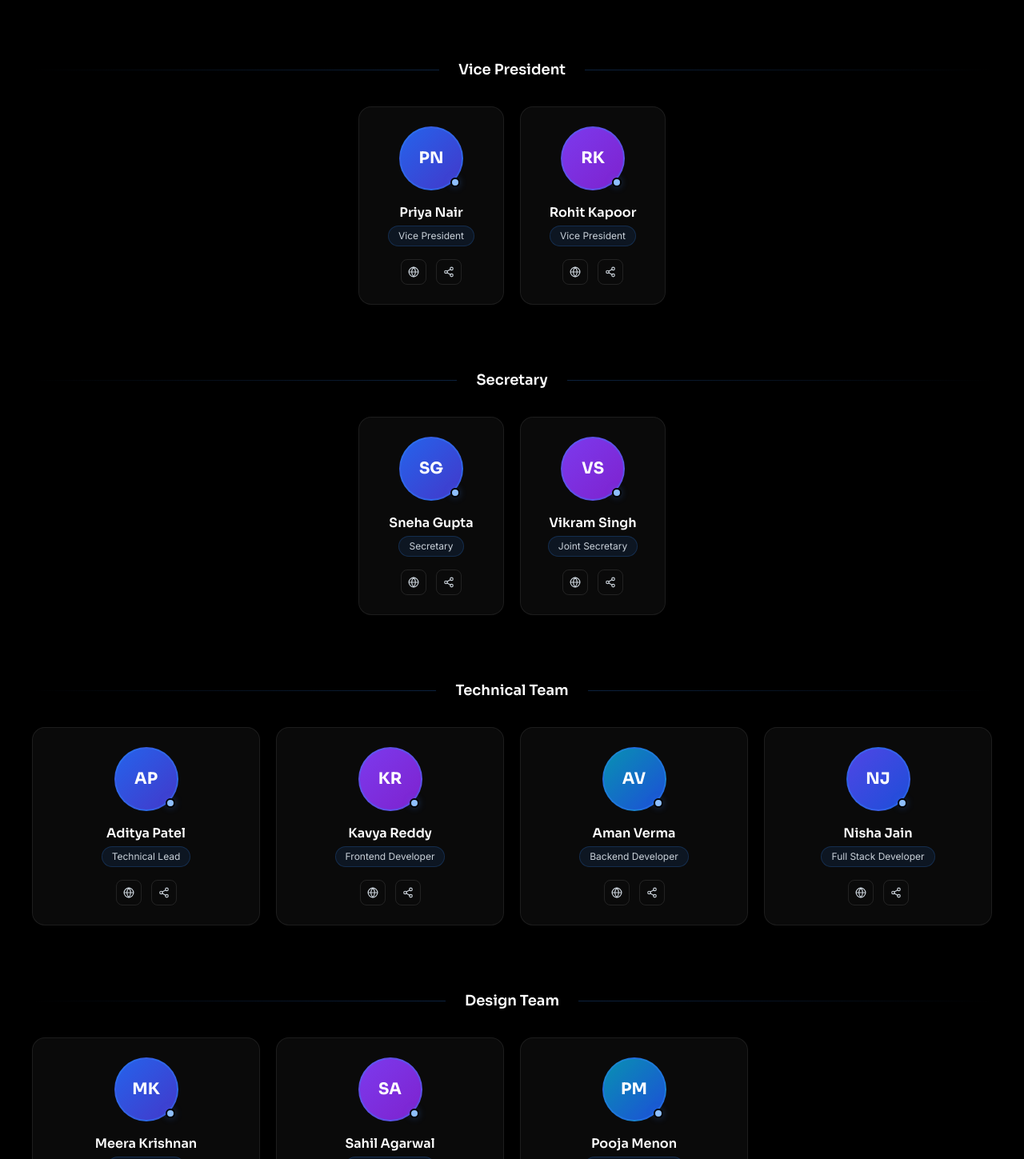
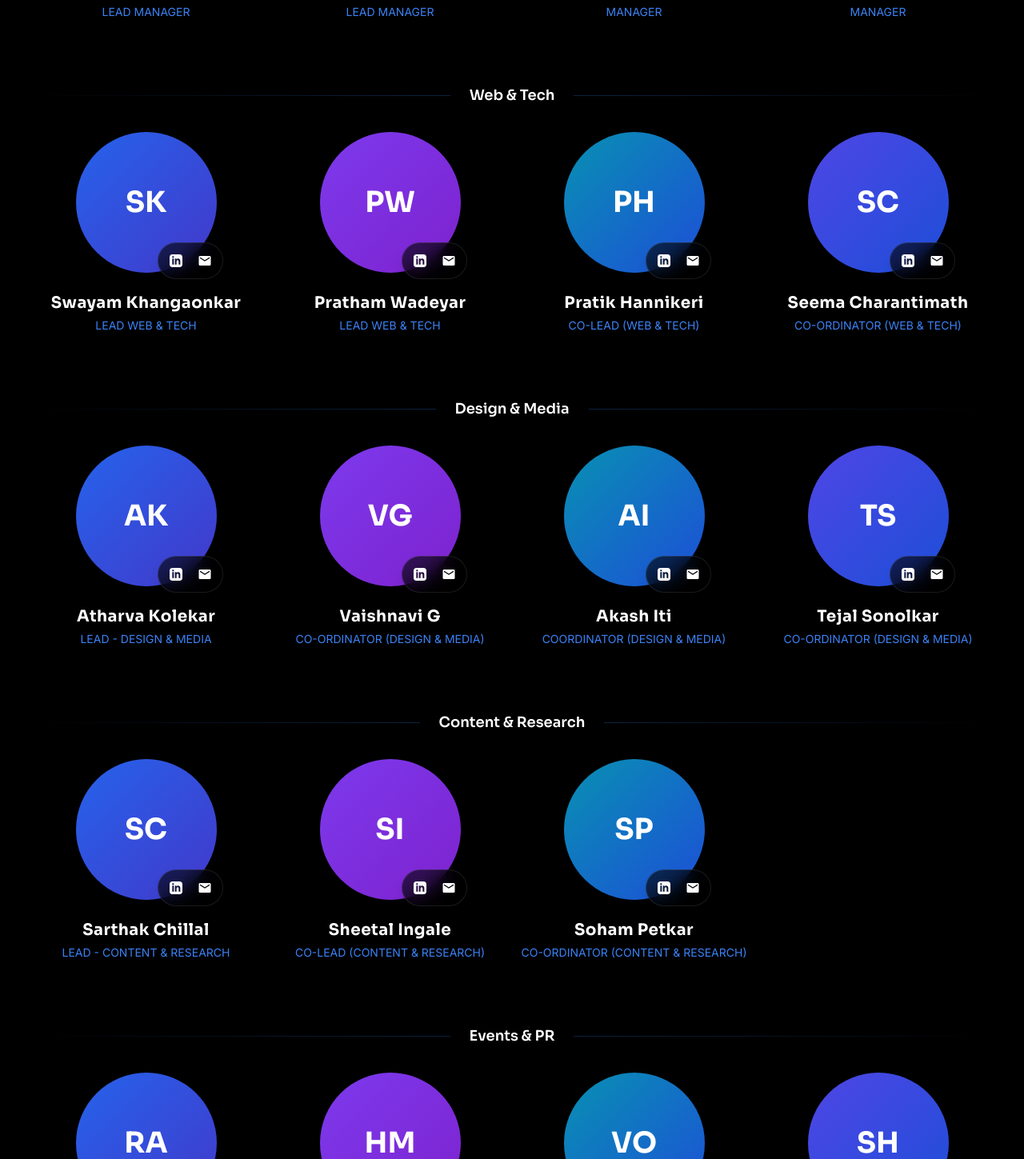
Before and after one commit to Prathamwadiyar/Jcer-E-cell, a React (Vite) app: page /team in a window 1280 px wide. Shown: the part 1241-2690 px from the top of the page at 80% size. Built offline with nearby package versions, Linux system fonts and the light colour scheme.

Commit message:
Revert gallery title style and redesign team page with real data

```diff
--- a/src/components/team/TeamCard.jsx
+++ b/src/components/team/TeamCard.jsx
@@ -1,7 +1,6 @@
 import { motion } from 'framer-motion';
-import { Globe, Share2 } from 'lucide-react';
 
-// Deterministic color for avatar based on name
+// Deterministic color for avatar based on name (fallback)
 const avatarColors = [
   'from-blue-600 to-indigo-700',
   'from-violet-600 to-purple-700',
@@ -27,12 +26,12 @@ const TeamCard = ({ member, index = 0 }) => {
       viewport={{ once: true }}
       transition={{ duration: 0.5, delay: (index % 4) * 0.08 }}
       whileHover={{ y: -8 }}
-      className="team-card glass rounded-2xl p-6 flex flex-col items-center text-center gap-4 transition-all duration-300 hover:shadow-glow-md group"
+      className="flex flex-col items-center text-center group cursor-pointer"
     >
-      {/* Avatar */}
-      <div className="relative">
+      {/* Avatar Container */}
+      <div className="relative mb-4">
         <div
-          className={`team-img-ring w-20 h-20 rounded-full border-2 border-ecell-blue/40 flex items-center justify-center bg-gradient-to-br ${gradient} transition-all duration-400`}
+          className={`w-36 h-36 md:w-44 md:h-44 rounded-full flex items-center justify-center bg-gradient-to-br ${gradient} transition-transform duration-500 group-hover:scale-105 shadow-xl`}
         >
           {member.avatar ? (
             <img
@@ -41,42 +40,38 @@ const TeamCard = ({ member, index = 0 }) => {
               className="w-full h-full rounded-full object-cover"
             />
           ) : (
-            <span className="font-sora font-bold text-xl text-white">{initials}</span>
+            <span className="font-sora font-bold text-3xl md:text-4xl text-white">{initials}</span>
           )}
         </div>
-        {/* Online dot */}
-        <span className="absolute bottom-1 right-1 w-3 h-3 rounded-full bg-ecell-glow border-2 border-ecell-bg shadow-glow-sm" />
-      </div>
 
-      {/* Info */}
-      <div>
-        <h3 className="font-sora font-semibold text-white text-base">{member.name}</h3>
-        <p className="text-ecell-gray text-xs font-inter mt-1 px-3 py-1 rounded-full bg-ecell-blue/10 border border-ecell-blue/20 inline-block">
-          {member.role}
-        </p>
-      </div>
-
-      {/* Social links */}
-      <div className="flex gap-3">
+        {/* Social Icons floating on bottom right */}
+        <div className="absolute -bottom-2 -right-2 flex gap-1 bg-black/60 backdrop-blur-md rounded-full p-1.5 border border-white/10 shadow-lg">
           <a
             href={member.linkedin}
             target="_blank"
             rel="noopener noreferrer"
             aria-label={`${member.name} LinkedIn`}
-          className="w-8 h-8 flex items-center justify-center rounded-lg border border-white/10 text-ecell-gray hover:text-[#0A66C2] hover:border-[#0A66C2]/50 hover:bg-[#0A66C2]/10 transition-all duration-200"
+            className="w-8 h-8 flex items-center justify-center rounded-full text-white bg-transparent hover:bg-[#0A66C2] transition-colors duration-200"
           >
-          <Globe className="w-3.5 h-3.5" />
+            <svg viewBox="0 0 24 24" width="16" height="16" fill="currentColor"><path d="M19 0h-14c-2.761 0-5 2.239-5 5v14c0 2.761 2.239 5 5 5h14c2.762 0 5-2.239 5-5v-14c0-2.761-2.238-5-5-5zm-11 19h-3v-11h3v11zm-1.5-12.268c-.966 0-1.75-.79-1.75-1.764s.784-1.764 1.75-1.764 1.75.79 1.75 1.764-.783 1.764-1.75 1.764zm13.5 12.268h-3v-5.604c0-3.368-4-3.113-4 0v5.604h-3v-11h3v1.765c1.396-2.586 7-2.777 7 2.476v6.759z"/></svg>
           </a>
           <a
-          href={member.instagram}
-          target="_blank"
-          rel="noopener noreferrer"
-          aria-label={`${member.name} Instagram`}
-          className="w-8 h-8 flex items-center justify-center rounded-lg border border-white/10 text-ecell-gray hover:text-[#E1306C] hover:border-[#E1306C]/50 hover:bg-[#E1306C]/10 transition-all duration-200"
+            href={member.email}
+            aria-label={`Email ${member.name}`}
+            className="w-8 h-8 flex items-center justify-center rounded-full text-white bg-transparent hover:bg-ecell-blue transition-colors duration-200"
           >
-          <Share2 className="w-3.5 h-3.5" />
+            <svg viewBox="0 0 24 24" width="18" height="18" fill="currentColor"><path d="M20 4H4c-1.1 0-1.99.9-1.99 2L2 18c0 1.1.9 2 2 2h16c1.1 0 2-.9 2-2V6c0-1.1-.9-2-2-2zm0 4l-8 5-8-5V6l8 5 8-5v2z"/></svg>
           </a>
         </div>
+      </div>
+
+      {/* Info */}
+      <h3 className="font-sora font-bold text-white text-lg md:text-xl mt-2 tracking-wide transition-colors group-hover:text-ecell-blue">
+        {member.name}
+      </h3>
+      <p className="text-[#3b82f6] text-sm font-inter mt-1">
+        {member.role}
+      </p>
     </motion.div>
   );
 };
--- a/src/data/teamData.js
+++ b/src/data/teamData.js
@@ -1,220 +1,241 @@
 export const teamCategories = [
-  'Faculty Coordinator',
-  'President',
-  'Vice President',
-  'Secretary',
-  'Technical Team',
-  'Design Team',
-  'Marketing Team',
-  'Management Team',
-  'Photography Team',
+  'Overall Coordinators',
+  'Managers',
+  'Web & Tech',
+  'Design & Media',
+  'Content & Research',
+  'Events & PR',
+  'Corporate & Marketing'
 ];
 
 export const teamData = [
-  // Faculty Coordinator
+  // Overall Coordinators
   {
     id: 1,
-    name: 'Dr. Ananya Sharma',
-    role: 'Faculty Coordinator',
-    category: 'Faculty Coordinator',
+    name: 'Omkar V Shirvalkar',
+    role: 'CHEIF OVERALL COORDINATOR',
+    category: 'Overall Coordinators',
     linkedin: '#',
-    instagram: '#',
+    email: 'mailto:contact@example.com',
+    avatar: null,
+  },
+  {
+    id: 2,
+    name: 'Saniya Gorikhan',
+    role: 'OVERALL COORDINATOR',
+    category: 'Overall Coordinators',
+    linkedin: '#',
+    email: 'mailto:contact@example.com',
     avatar: null,
   },
 
-  // President
-  {
-    id: 2,
-    name: 'Arjun Mehta',
-    role: 'President',
-    category: 'President',
-    linkedin: '#',
-    instagram: '#',
-    avatar: null,
-  },
-
-  // Vice President
+  // Managers
   {
     id: 3,
-    name: 'Priya Nair',
-    role: 'Vice President',
-    category: 'Vice President',
+    name: 'Pranali Basarikatti',
+    role: 'LEAD MANAGER',
+    category: 'Managers',
     linkedin: '#',
-    instagram: '#',
+    email: 'mailto:contact@example.com',
     avatar: null,
   },
   {
     id: 4,
-    name: 'Rohit Kapoor',
-    role: 'Vice President',
-    category: 'Vice President',
+    name: 'Kesar Rajput',
+    role: 'LEAD MANAGER',
+    category: 'Managers',
     linkedin: '#',
-    instagram: '#',
+    email: 'mailto:contact@example.com',
     avatar: null,
   },
-
-  // Secretary
   {
     id: 5,
-    name: 'Sneha Gupta',
-    role: 'Secretary',
-    category: 'Secretary',
+    name: 'Shreya Godse',
+    role: 'MANAGER',
+    category: 'Managers',
     linkedin: '#',
-    instagram: '#',
+    email: 'mailto:contact@example.com',
     avatar: null,
   },
   {
     id: 6,
-    name: 'Vikram Singh',
-    role: 'Joint Secretary',
-    category: 'Secretary',
+    name: 'Kshitij Achari',
+    role: 'MANAGER',
+    category: 'Managers',
     linkedin: '#',
-    instagram: '#',
+    email: 'mailto:contact@example.com',
     avatar: null,
   },
 
-  // Technical Team
+  // Web & Tech
   {
     id: 7,
-    name: 'Aditya Patel',
-    role: 'Technical Lead',
-    category: 'Technical Team',
+    name: 'Swayam Khangaonkar',
+    role: 'LEAD WEB & TECH',
+    category: 'Web & Tech',
     linkedin: '#',
-    instagram: '#',
+    email: 'mailto:contact@example.com',
     avatar: null,
   },
   {
     id: 8,
-    name: 'Kavya Reddy',
-    role: 'Frontend Developer',
-    category: 'Technical Team',
+    name: 'Pratham Wadeyar',
+    role: 'LEAD WEB & TECH',
+    category: 'Web & Tech',
     linkedin: '#',
-    instagram: '#',
+    email: 'mailto:contact@example.com',
     avatar: null,
   },
   {
     id: 9,
-    name: 'Aman Verma',
-    role: 'Backend Developer',
-    category: 'Technical Team',
+    name: 'Pratik Hannikeri',
+    role: 'CO-LEAD (WEB & TECH)',
+    category: 'Web & Tech',
     linkedin: '#',
-    instagram: '#',
+    email: 'mailto:contact@example.com',
     avatar: null,
   },
   {
     id: 10,
-    name: 'Nisha Jain',
-    role: 'Full Stack Developer',
-    category: 'Technical Team',
+    name: 'Seema Charantimath',
+    role: 'CO-ORDINATOR (WEB & TECH)',
+    category: 'Web & Tech',
     linkedin: '#',
-    instagram: '#',
+    email: 'mailto:contact@example.com',
     avatar: null,
   },
 
-  // Design Team
+  // Design & Media
   {
     id: 11,
-    name: 'Meera Krishnan',
-    role: 'Design Lead',
-    category: 'Design Team',
+    name: 'Atharva Kolekar',
+    role: 'LEAD - DESIGN & MEDIA',
+    category: 'Design & Media',
     linkedin: '#',
-    instagram: '#',
+    email: 'mailto:contact@example.com',
     avatar: null,
   },
   {
     id: 12,
-    name: 'Sahil Agarwal',
-    role: 'UI/UX Designer',
-    category: 'Design Team',
+    name: 'Vaishnavi G',
+    role: 'CO-ORDINATOR (DESIGN & MEDIA)',
+    category: 'Design & Media',
     linkedin: '#',
-    instagram: '#',
+    email: 'mailto:contact@example.com',
     avatar: null,
   },
   {
     id: 13,
-    name: 'Pooja Menon',
-    role: 'Graphic Designer',
-    category: 'Design Team',
+    name: 'Akash Iti',
+    role: 'COORDINATOR (DESIGN & MEDIA)',
+    category: 'Design & Media',
     linkedin: '#',
-    instagram: '#',
+    email: 'mailto:contact@example.com',
+    avatar: null,
+  },
+  {
+    id: 14,
+    name: 'Tejal Sonolkar',
+    role: 'CO-ORDINATOR (DESIGN & MEDIA)',
+    category: 'Design & Media',
+    linkedin: '#',
+    email: 'mailto:contact@example.com',
     avatar: null,
   },
 
-  // Marketing Team
-  {
-    id: 14,
-    name: 'Rahul Desai',
-    role: 'Marketing Lead',
-    category: 'Marketing Team',
-    linkedin: '#',
-    instagram: '#',
-    avatar: null,
-  },
+  // Content & Research
   {
     id: 15,
-    name: 'Sanya Bose',
-    role: 'Content Strategist',
-    category: 'Marketing Team',
+    name: 'Sarthak Chillal',
+    role: 'LEAD - CONTENT & RESEARCH',
+    category: 'Content & Research',
     linkedin: '#',
-    instagram: '#',
+    email: 'mailto:contact@example.com',
     avatar: null,
   },
   {
     id: 16,
-    name: 'Kiran Kumar',
-    role: 'Social Media Manager',
-    category: 'Marketing Team',
+    name: 'Sheetal Ingale',
+    role: 'CO-LEAD (CONTENT & RESEARCH)',
+    category: 'Content & Research',
     linkedin: '#',
-    instagram: '#',
+    email: 'mailto:contact@example.com',
+    avatar: null,
+  },
+  {
+    id: 17,
+    name: 'Soham Petkar',
+    role: 'CO-ORDINATOR (CONTENT & RESEARCH)',
+    category: 'Content & Research',
+    linkedin: '#',
+    email: 'mailto:contact@example.com',
     avatar: null,
   },
 
-  // Management Team
-  {
-    id: 17,
-    name: 'Divya Pillai',
-    role: 'Event Manager',
-    category: 'Management Team',
-    linkedin: '#',
-    instagram: '#',
-    avatar: null,
-  },
+  // Events & PR
   {
     id: 18,
-    name: 'Harsh Tiwari',
-    role: 'Operations Head',
-    category: 'Management Team',
+    name: 'Rahul AK',
+    role: 'LEAD - EVENTS & PR',
+    category: 'Events & PR',
     linkedin: '#',
-    instagram: '#',
+    email: 'mailto:contact@example.com',
     avatar: null,
   },
   {
     id: 19,
-    name: 'Ritika Shah',
-    role: 'PR Manager',
-    category: 'Management Team',
+    name: 'Hemant Mahaldar',
+    role: 'CO-LEAD (EVENTS & PR)',
+    category: 'Events & PR',
     linkedin: '#',
-    instagram: '#',
+    email: 'mailto:contact@example.com',
     avatar: null,
   },
-
-  // Photography Team
   {
     id: 20,
-    name: 'Sameer Khanna',
-    role: 'Photography Lead',
-    category: 'Photography Team',
+    name: 'Vikas Odugoudar',
+    role: 'EVENT OPERATIONS EXECUTIVE',
+    category: 'Events & PR',
     linkedin: '#',
-    instagram: '#',
+    email: 'mailto:contact@example.com',
     avatar: null,
   },
   {
     id: 21,
-    name: 'Tanvi Sood',
-    role: 'Videographer',
-    category: 'Photography Team',
+    name: 'Sakshi Hiremath',
+    role: 'PR COORDINATOR',
+    category: 'Events & PR',
     linkedin: '#',
-    instagram: '#',
+    email: 'mailto:contact@example.com',
+    avatar: null,
+  },
+
+  // Corporate & Marketing
+  {
+    id: 22,
+    name: 'Shreya Patil',
+    role: 'LEAD - CORPORATE & MARKETING',
+    category: 'Corporate & Marketing',
+    linkedin: '#',
+    email: 'mailto:contact@example.com',
+    avatar: null,
+  },
+  {
+    id: 23,
+    name: 'Shreya Bhadrashetti',
+    role: 'SPONSORSHIP EXECUTIVE HEAD',
+    category: 'Corporate & Marketing',
+    linkedin: '#',
+    email: 'mailto:contact@example.com',
+    avatar: null,
+  },
+  {
+    id: 24,
+    name: 'Sanket Kurbet',
+    role: 'CORPORATE RELATIONS & MARKETING',
+    category: 'Corporate & Marketing',
+    linkedin: '#',
+    email: 'mailto:contact@example.com',
     avatar: null,
   },
 ];
--- a/src/pages/Gallery.jsx
+++ b/src/pages/Gallery.jsx
@@ -12,18 +12,18 @@ const Gallery = () => {
       {/* Header */}
       <div className="text-center px-6 mb-16">
         <motion.h1
-          initial={{ opacity: 0, y: 20 }}
+          initial={{ opacity: 0, y: 28 }}
           animate={{ opacity: 1, y: 0 }}
-          transition={{ duration: 0.6 }}
-          className="font-sora font-bold text-5xl md:text-6xl text-white mb-4"
+          transition={{ duration: 0.6, delay: 0.1 }}
+          className="font-sora font-bold text-5xl md:text-7xl text-white mb-4"
         >
-          Gallery
+          Our <span className="gradient-text">Gallery</span>
         </motion.h1>
         <motion.p
-          initial={{ opacity: 0, y: 15 }}
+          initial={{ opacity: 0, y: 18 }}
           animate={{ opacity: 1, y: 0 }}
-          transition={{ duration: 0.5, delay: 0.1 }}
-          className="text-[#3b82f6] text-lg font-inter"
+          transition={{ duration: 0.5, delay: 0.2 }}
+          className="text-ecell-blue text-lg font-inter max-w-xl mx-auto"
         >
           An archive of our work and achievements
         </motion.p>
```
Lines whose indentation alone changed are shown as unchanged.
